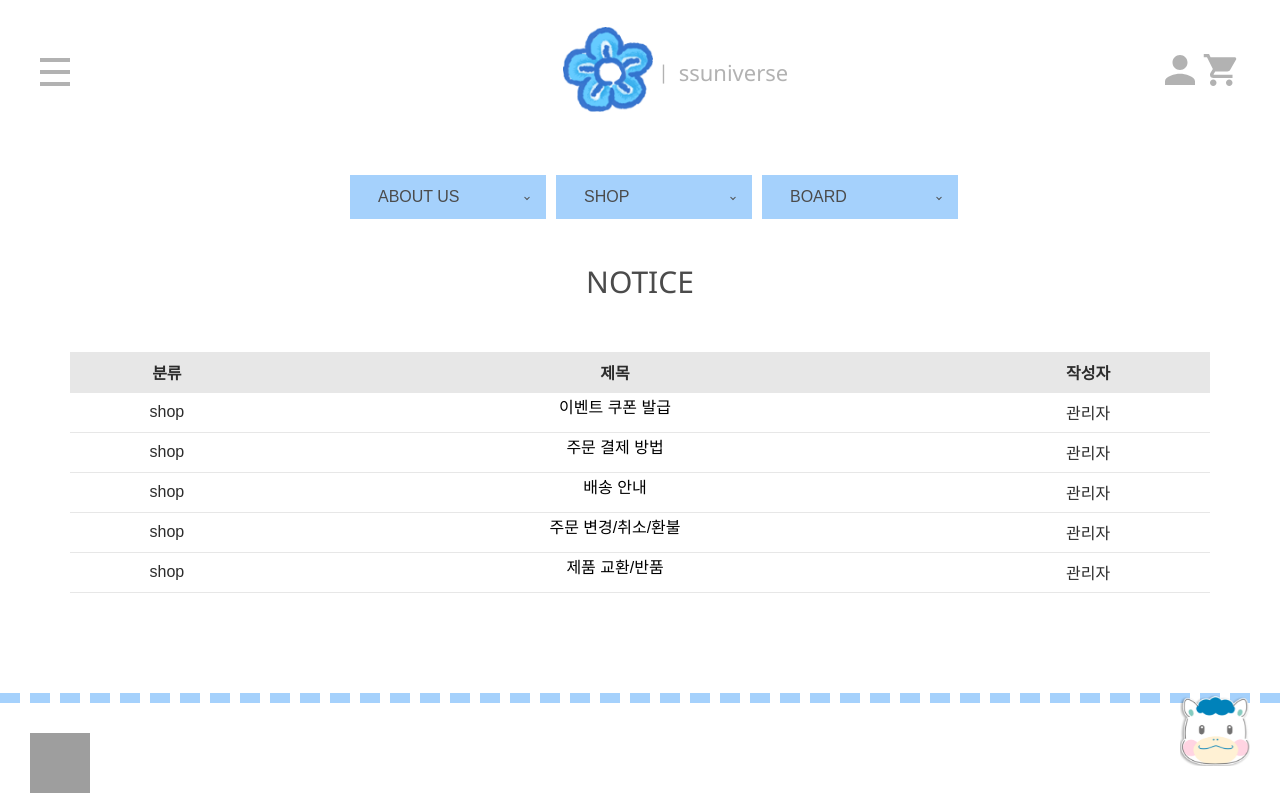
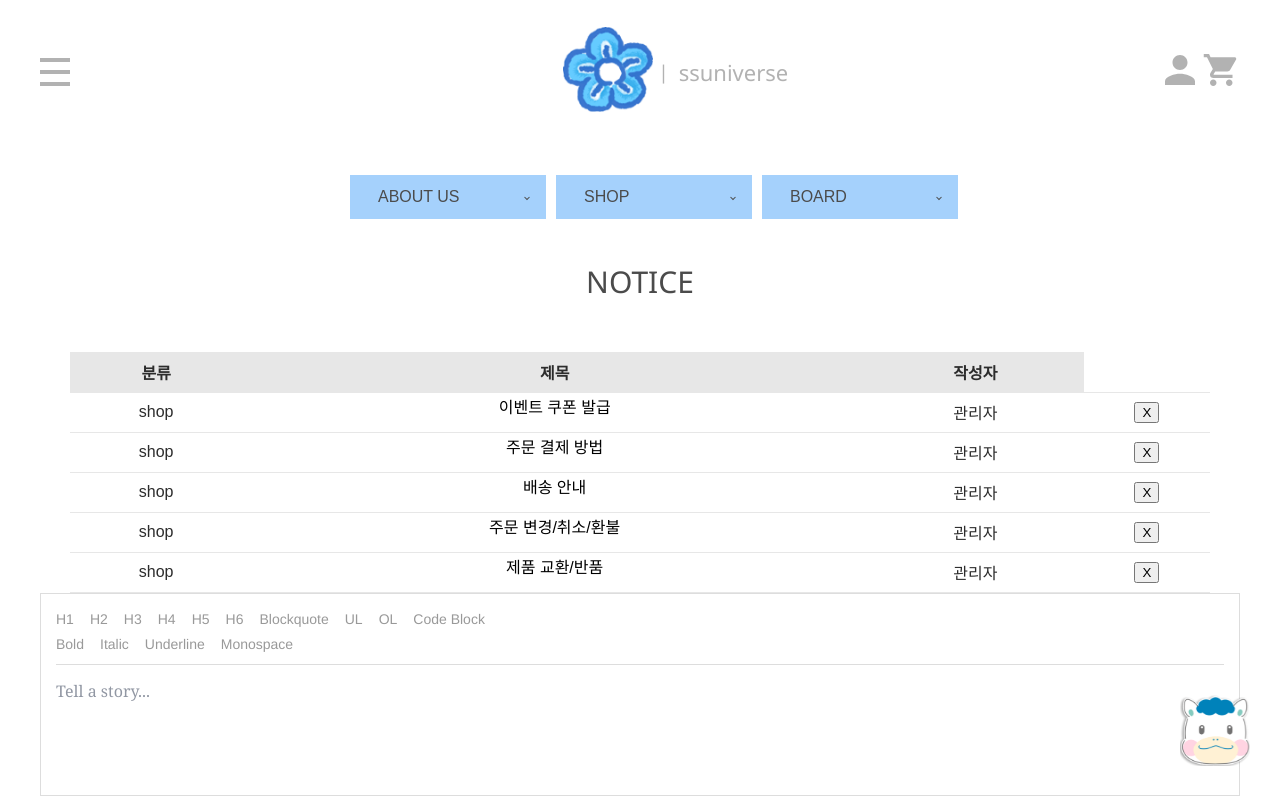
Before and after one commit to ssunivs/front-ssunivs-store, a React (Create React App) app: page /Notice in a window 1280 px wide. Shown: the top 800 px of the page. Built offline with nearby package versions, Linux system fonts and the light colour scheme; grey boxes are pictures that could not be loaded.

Commit message:
Temporary Notice

```diff
--- a/src/pages/LogIn.js
+++ b/src/pages/LogIn.js
@@ -1,7 +1,7 @@
 import styles from "pages/LogIn.module.css"
 import headTitle from "pages/headTitle.module.css";
 
-import LogInOut from "../redux/logInOut/logInOut";
+import LogInOut from "../redux/logInOut/LogInOut";
 import {Link} from "react-router-dom";
 
 
--- a/src/pages/Notice.js
+++ b/src/pages/Notice.js
@@ -1,7 +1,8 @@
-import {Link} from "react-router-dom";
 import NavBar from "components/NavBar.js";
 import headTitle from "pages/headTitle.module.css";
 import styles from "pages/Notice.module.css";
+
+import Board from "redux/CRUD/Board";
 
 function Notice(){
     return (
@@ -10,52 +11,8 @@ function Notice(){
             <br></br>
             <br></br>
             <h1 className={headTitle.head}> NOTICE </h1>
-            <table className={styles.notice_table}
-            border="0">
-                <thead>
-                    <tr className={styles.notice_table}>
-                        <th>분류</th>
-                        <th>제목</th>
-                        <th>작성자</th>
-                    </tr>
-                </thead>
-                <tbody>
-                    <tr className={styles.notice_table}>
-                        <td>shop</td>
-                        <Link to="/Notice.Event"><td>이벤트 쿠폰 발급</td>
-                        </Link>
-                        <td>관리자</td>
-                    </tr>
-                    <tr className={styles.notice_table}>
-                        <td>shop</td>
-                        <Link to="/Notice.Payment"><td>주문 결제 방법</td>
-                        </Link>
-                        <td>관리자</td>
-                    </tr>
 
-                    <tr className={styles.notice_table}>
-                        <td>shop</td>
-                        <Link to="/Notice.Deliver"><td>배송 안내</td>
-                        </Link>
-                        <td>관리자</td>
-                    </tr>
-                    <tr className={styles.notice_table}>
-                        <td>shop</td>
-                        <Link to="/Notice.Exchange">
-                        <td>주문 변경/취소/환불</td>
-                        </Link>
-                        <td>관리자</td>
-                    </tr>
-
-                    <tr className={styles.notice_table}>
-                        <td>shop</td>
-                        <Link to="/Notice.Refund">
-                        <td>제품 교환/반품</td>
-                        </Link>
-                        <td>관리자</td>
-                    </tr>
-                </tbody>
-            </table>
+            <Board className={styles.notice_table} />
         </div>
     );
 }
--- a/src/pages/Order.js
+++ b/src/pages/Order.js
@@ -1,7 +1,5 @@
 import headTitle from "pages/headTitle.module.css";
 import styles from "pages/Order.module.css";
-
-import Board from "redux/CRUD/Board";
 
 function Order(){
     return (
@@ -9,7 +7,7 @@ function Order(){
             <h1  className={headTitle.head}>Order</h1>
 
             <div id={styles.container}>
-                <Board />
+
             </div>
         </div>
     );
--- a/src/redux/CRUD/Board.js
+++ b/src/redux/CRUD/Board.js
@@ -5,11 +5,13 @@ import { boardSave, boardDelete, boardSelected } from "./action";
 import List from "./List";
 import RichTextEditor from "./RichTextEditor";
 
-const Board = () => {
+const Board = ({className}) => {
     const [post, setPost] = useState({
         id: '',
         title: '',
         content: '',
+        division: '',
+        writer: '',
         postDate: ''
     });
 
@@ -40,48 +42,43 @@ const Board = () => {
 
     const resetForm = () => {
         setPost({
-            id: '', title: '', content: '', postDate: ''
+            id: '',
+            title: '',
+            content: '',
+            division: '',
+            writer: '',
+            postDate: ''
         })
     }
 
     return(
         <div>
-            <div>
-                <table>
-                    <tbody>
-                        <tr align="center">
-                            <td width="50">번호</td>
-                            <td width="100">제목</td>
-                            <td width="200">내용</td>
-                            <td width="100">날짜</td>
-                        </tr>
-                        {
-                            boards.map(post =>
+            <table className={className}
+            border="0">
+                <thead>
+                    <tr className={className}>
+                        <th>분류</th>
+                        <th>제목</th>
+                        <th>작성자</th>
+                    </tr>
+                </thead>
+                <tbody>
+                        {boards.map(post =>
                             (
                                 <List
-                                    id={post.id}
+                                    className={className}
                                     title={post.title}
-                                    content={post.content}
+                                    writer={post.writer}
+                                    division={post.division}
                                     postClickHandler={postClickHandler}
-                                    postDate={post.postDate}
                                     onDelete={onDelete}
-                                    post={post}
                                 />
                             ))
                         }
-                    </tbody>
-                </table>
-            </div>
-            <div>
-                <RichTextEditor
-                    changeInput={changeInput}
-                    onSave={onSave}
-                    resetForm={resetForm}
-                />
-            </div>
-            <div>
+                </tbody>
 
-            </div>
+            </table>
+                <RichTextEditor/>
         </div>
     );
 };
--- a/src/redux/CRUD/List.js
+++ b/src/redux/CRUD/List.js
@@ -1,10 +1,14 @@
-const List = ({ id, title, content, postClickHandler, postDate, onDelete }) => {
+import { Link } from "react-router-dom";
+
+const List = ({ title, postClickHandler,
+            writer, division, onDelete, className }) => {
     return(
-            <tr>
-                <td>{id}</td>
-                <td><button onClick={postClickHandler}>{title}</button></td>
-                <td>{content}</td>
-                <td>{postDate.toLocaleDateString('ko-KR')}</td>
+            <tr className={className}>
+                <td>{division}</td>
+                <Link to="/Notice.Event" onClick={postClickHandler}>
+                <td>{title}</td>
+                </Link>
+                <td>{writer}</td>
                 <td><button onClick={onDelete}>X</button></td>
             </tr>
     );
--- a/src/redux/CRUD/action.js
+++ b/src/redux/CRUD/action.js
@@ -8,6 +8,8 @@ export const boardSave = (dataToSave) =>{
             id: dataToSave.id,
             title: dataToSave.title,
             content: dataToSave.content,
+            division: dataToSave.division,
+            writer: dataToSave.writer,
             postDate: dataToSave.postDate
           }
     }
--- a/src/redux/CRUD/reducer.js
+++ b/src/redux/CRUD/reducer.js
@@ -3,19 +3,32 @@ import { SAVE, SELECTED, DELETE } from "./types";
 const initialState = {
     boards: [
         {
-          id: 1, title: '안녕하세요',
-          content: '반갑습니다', postDate: new Date()
+          id: 1, title: '이벤트 쿠폰 발급',
+          content: '이벤트 쿠폰 발급',  division: 'shop',
+          writer: '관리자', postDate: new Date(),
         },
         {
-          id: 2, title: 'Hi',
-          content: 'Nice to meet you', postDate: new Date()
+          id: 2, title: '주문 결제 방법',
+          content: '주문 결제 방법',  division: 'shop',
+          writer: '관리자', postDate: new Date(),
         },
         {
-          id: 3, title: '오하요',
-          content: '하지메마시떼', postDate: new Date()
+          id: 3, title: '배송 안내',
+          content: '배송 안내',  division: 'shop',
+          writer: '관리자', postDate: new Date(),
+        },
+        {
+          id: 4, title: '주문 변경/취소/환불',
+          content: '주문 변경/취소/환불',  division: 'shop',
+          writer: '관리자', postDate: new Date(),
+        },
+        {
+          id: 5, title: '제품 교환/반품',
+          content: '제품 교환/반품',  division: 'shop',
+          writer: '관리자', postDate: new Date(),
         },
       ],
-    ids: 3, //id 기준, 새로 추가되는 id가 있다면 하나 늘리기
+    ids: 5, //id 기준, 새로 추가되는 id가 있다면 하나 늘리기
     selected : {} //find함수를 통해서 boards에서 선택된 데이터를 넣을 예정
 }
 
```
